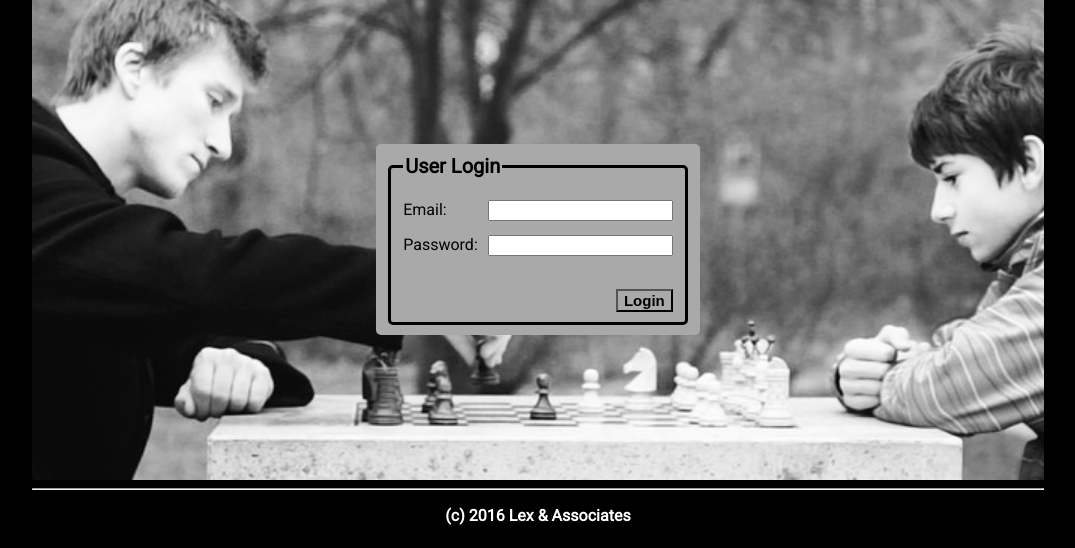
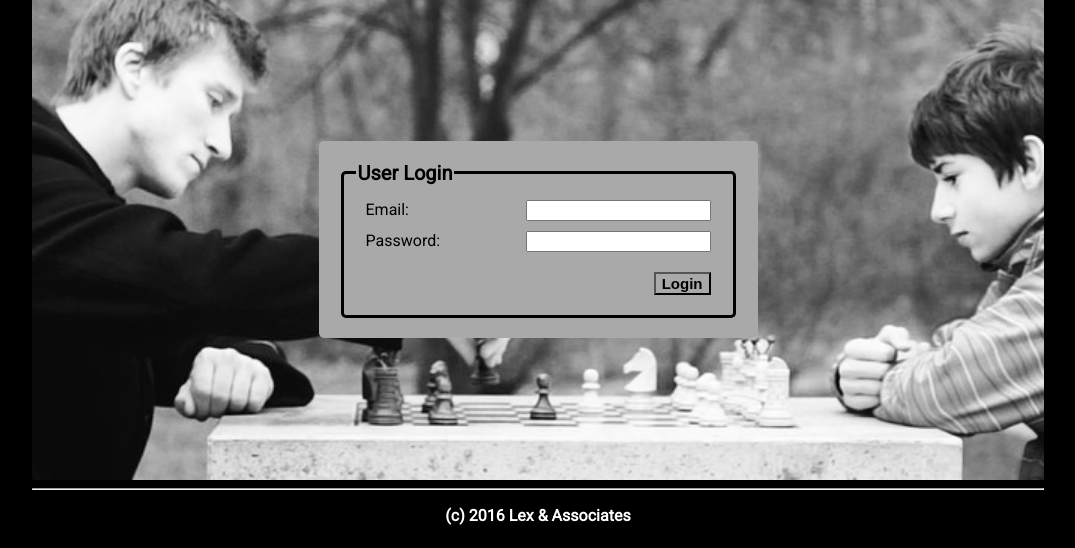
Before and after one commit to OldScotsGuy/OnlineProjectManagement, a PHP site: page / in a window 1280 px wide. Shown: the part 252-800 px from the top of the page, without its empty margins (102-1177 px from the left). Run offline with PHP 8.4, Linux system fonts and the light colour scheme; some libraries are stand-ins or nearby versions.

Commit message:
Document form styling left to implement - and document delete not implemented either ...

```diff
--- a/Assets/CSS/page.css
+++ b/Assets/CSS/page.css
@@ -83,7 +83,7 @@ h2 {
     font-size: 20px;
 }
 
-p, ul, #radio {
+p, ul {
     font-weight: 400;
 }
 
@@ -191,7 +191,7 @@ nav>li>a:hover {
 /* ==== */
 
 .subNav {
-    /* Centre horizontally content in main */
+    /* Centre content horizontally */
     display: flex;
     display: -webkit-flex; /* Safari */
     flex-direction: row;
@@ -235,11 +235,17 @@ main section a {
     color: black;
 }
 
-
 form {
+    display: table;
+    border-collapse: separate;
+    border-spacing: 10px;
     background-color: darkgrey;
     padding: 10px;
     border-radius: 5px;
+}
+
+.row {
+    display: table-row;
 }
 
 fieldset {
@@ -248,19 +254,29 @@ fieldset {
 }
 
 label {
+    display: table-cell;
     float: left;
     padding-right: 10px;
+    width: 150px;
 }
 
 input {
-    float: right;
+    display: table-cell;
+    float: left;
+}
+
+textarea {
+    display: table-cell;
+    float: left;
 }
 
 select {
-    float: right;
+    display: table-cell;
+    float: left;
 }
 
 .submit {
     background-color: darkgrey;
+    margin-top: 10px;
     float: right;
 }
--- a/Objects/Controller/DocumentController.php
+++ b/Objects/Controller/DocumentController.php
@@ -90,6 +90,7 @@ class DocumentController
                 break;
 
             case Action::Delete:
+                // TODO This section incomplete - 3 step process: 1) select project, 2) select document, 3) delete document
                 if (isset($_GET[Document::ID])) {
                     // Delete document from documents directory
                     $temp = $this->documentModel->retrieveDocument($_GET[Document::ID]);
@@ -101,7 +102,10 @@ class DocumentController
                     }
                     header('Location: index.php?page='. PageName::Document .'&action='. Action::View .'&'. Project::ID .'='.$_GET[Project::ID]);
                 } else {
-                    $this->message .= '<p>Select Task to delete</p>';
+                    $this->message .= '<p>Select Document to delete</p>';
+                    // Set projects listing
+                    $this->projects = $this->projectModel->retrieveProjects();
+                    if (count($this->projects) == 0) $this->message = "No projects to update";
                 }
                 break;
         }
--- a/Objects/Utils/FormComponents.php
+++ b/Objects/Utils/FormComponents.php
@@ -18,19 +18,7 @@ class FormComponents
     function header ($title, $message) {
         $html = array();
         $html[] = "<Legend>". $title ."</Legend>";
-        $html[] = "<p>" . $message ."</p>";
-        return $html;
-    }
-
-    function addField($type, $name, $text, $value, $validationText) {
-        $html = array();
-        $html[] = '<p><label for="' . $name . '">' . $text . '</label>';
-        $input = '<input type="'. $type . '" name="' . $name . '" id="' . $name . '"';
-        if ($value != null) {
-            $input .= ' value="' . $value .'" ';
-        }
-        $input .= $validationText .'/></p><br>';
-        $html[] = $input;
+        if ($message != '') $html[] = "<p>" . $message ."</p>";
         return $html;
     }
 
@@ -43,22 +31,34 @@ class FormComponents
         $html[] = '</ul></div>';
         return $html;
     }
-    function submitButton($name, $value) {
+
+    function addField($type, $name, $text, $value, $validationText) {
         $html = array();
-        $html[] = '<br><p><input type="submit" name="' . $name . '" value="'. $value .'" class="submit"/></p>';
+        $html[] = '<div class="row"><label for="' . $name . '">' . $text . '</label>';
+        $input = '<input type="'. $type . '" name="' . $name . '" id="' . $name . '"';
+        if ($value != null) {
+            $input .= ' value="' . $value .'" ';
+        }
+        $input .= $validationText .'/></div>';
+        $html[] = $input;
         return $html;
     }
 
     function addTextArea($name, $text, $value) {
         $html = array();
-        $html[] = '<label for="' . $name . '">' . $text . '</label>';
-        $input = '<input type="textarea" rows="5" cols="50" name="' . $name . '" id="' . $name . '"';
+        $html[] = '<div class="row"><label for="' . $name . '">' . $text . '</label>';
+        $input = '<textarea rows="5" cols="50" name="' . $name . '" id="' . $name . '">';
         if ($value != null) {
-            $input .= ' value="' . $value .'"/><br>';
-        } else {
-            $input .= '/><br>';
+            $input .= $value;
         }
+        $input .= '</textarea></div>';
         $html[] = $input;
+        return $html;
+    }
+
+    function submitButton($name, $value) {
+        $html = array();
+        $html[] = '<div class="row"><input type="submit" name="' . $name . '" value="'. $value .'" class="submit"/></div>';
         return $html;
     }
 
@@ -68,19 +68,19 @@ class FormComponents
 
     function addRole($value) {
         $html = array();
-        $html[] = '<p><label for="' . User::Role . '">Project Role: </label>';
+        $html[] = '<div class="row"><label for="' . User::Role . '">Project Role: </label>';
         $html[] = '<select name = "' . User::Role . '" id="' . User::Role . '">';
         $html[] = '<option value = "' . User::RoleLead . '" ' . ($value == User::RoleLead ? "selected " : "") . '>Project Lead</option>';
         $html[] = '<option value = "' . User::RoleMember . '" ' . ($value == User::RoleMember ? "selected " : "") . '>Project Member</option>';
         $html[] = '<option value = "' . User::RoleClient . '" ' . ($value == User::RoleClient ? "selected " : "") . '>Project Client</option>';
         $html[] = '<option value = "' . User::RoleAdmin . '" ' . ($value == User::RoleAdmin ? "selected " : "") . '>Admin</option>';
-        $html[] = '</select></p>';
+        $html[] = '</select></div>';
         return $html;
     }
 
     function selectUser($label, $users) {
         $html = array();
-        $html[] = '<p><label for="' . User::Email . '">' . $label . '</label>';
+        $html[] = '<div class="row"><label for="' . User::Email . '">' . $label . '</label>';
         $select = '<select name = "' . User::Email . '" id="' . User::Email . '"';
         if (count($users) == 0) {
             $select .= ' disabled>';
@@ -91,7 +91,7 @@ class FormComponents
         foreach ($users as $user) {
             $html[] = '<option value = "'. $user[User::Email] .'">Username: ' . $user[User::Username] . '  Role: ' . $user[User::Role] . '  Email: ' . $user[User::Email] .'</option>';
         }
-        $html[] = '</select></p>';
+        $html[] = '</select></div>';
         return $html;
     }
 
@@ -102,7 +102,7 @@ class FormComponents
     function selectProject($label, $projects) {
         $html = array();
         // Project selection drop down box
-        $html[] = '<p><label for="' . Project::ID . '">' . $label . '</label>';
+        $html[] = '<div class="row"><label for="' . Project::ID . '">' . $label . '</label>';
         $select = '<select name = "' . Project::ID . '" id="' . Project::ID . '"';
         if (count($projects) == 0) {
             $select .= ' disabled>';
@@ -113,19 +113,19 @@ class FormComponents
         foreach ($projects as $project) {
             $html[] = '<option value = "'. $project[Project::ID] .'">Title: ' . $project[Project::Title] . '--Project Lead: ' . $project[Project::Lead] . '</option>';
         }
-        $html[] = '</select></p>';
+        $html[] = '</select></div>';
         return $html;
     }
 
     function addUserInput($name, $label, $value, $userList) {
         $html = array();
-        $html[] = '<p><label for="' . $name .'">' . $label . '</label>';
+        $html[] = '<div class="row"><label for="' . $name .'">' . $label . '</label>';
         $html[] = '<select name = "' . $name .'" id="' . $name .'">';
 
         for ($i=0; $i<count($userList); $i++) {
             $html[] = '<option value = "' . $userList[$i][User::Email] . '" ' . ($value == $userList[$i][User::Email] ? " selected " : "") . '>' . $userList[$i][User::Username] . '</option>';
         }
-        $html[] = '</select></p>';
+        $html[] = '</select></div>';
         return $html;
     }
 
@@ -136,10 +136,10 @@ class FormComponents
     function uploadDocument($projectID) {
         $html = array();
         $html[] = '<input type="hidden" name="' . Project::ID . '" value="' . $projectID . '"/>';   // Carry ProjectID across
-        $html[] = '<p><label for="' . Document::Title . '">Document Title:</label>';
-        $html[] = '<input type="text" name="' . Document::Title . '" id="' . Document::Title . '" size="100"  maxlength="1280" required /></p>';
-        $html[] = '<p><input type="file" name="' . Document::FileName . '" required />';
-        $html[] = '<input type="submit" name="' . Form::SubmitData . '" value="Upload" /></p>';
+        $html[] = '<div class="row"><label for="' . Document::Title . '">Document Title:</label>';
+        $html[] = '<input type="text" name="' . Document::Title . '" id="' . Document::Title . '" size="50"  maxlength="128" required /></div>';
+        $html[] = '<div class="row"><label for="' . Document::FileName . '">Document Filename:</label>';
+        $html[] = '<input type="file" name="' . Document::FileName . '" id="' . Document::FileName . '"required /></div>';
         return $html;
     }
 }
--- a/Objects/View/DocumentView.php
+++ b/Objects/View/DocumentView.php
@@ -34,7 +34,7 @@ class DocumentView extends DocumentController
                     $this->displayUploadForm();
                     break;
                 case Action::Delete:
-
+                    // TODO implement document delete!!!
                     break;
             }
         } else {
@@ -45,8 +45,6 @@ class DocumentView extends DocumentController
     }
 
     function displayHeader() {
-        // Title and Message
-        $this->html = array_merge($this->html, $this->formComponents->header(ucfirst($this->action) . " Project Documents", $this->message));
 
         // Navigation links
         if ($_SESSION[User::Role] == User::RoleLead || $_SESSION[User::Role] == User::RoleAdmin) {
@@ -60,8 +58,13 @@ class DocumentView extends DocumentController
     function selectProject() {
         $this->html[] = '<form action ="index.php?page='. PageName::Document .'&action=' . $this->action . '" method="post">';
         $this->html[] = '<fieldset>';
-            // Select Project
+
+        // Title and Message
+        $this->html = array_merge($this->html, $this->formComponents->header(ucfirst($this->action) . " Project Documents", $this->message));
+
+        // Select Project
         $this->html = array_merge($this->html, $this->formComponents->selectProject('Select Project:', $this->projects));
+
         // Submit button
         $this->html = array_merge($this->html, $this->formComponents->submitButton(Form::SubmitSelection, "Select Project:"));
 
@@ -70,6 +73,9 @@ class DocumentView extends DocumentController
     }
 
     function displayDocuments() {
+        // Title and Message
+        $this->html = array_merge($this->html, $this->formComponents->header(ucfirst($this->action) . " Project Documents", $this->message));
+
         foreach ($this->documents as $document) {
             $this->html[] = '<p><a href="' . Document::Path . $document[Document::FileName] . '" target="_blank">' . $document[Document::Title] .'</a></p>';
             if ($this->canDeleteDocument) $this->html[] = '<p><a href="index.php?page=document&action='. Action::Delete .'&'. Document::ID .'=' . $document[Document::ID] . '&'. Project::ID .'=' . $this->projectID . '">Delete Document</a></p>';
@@ -79,7 +85,14 @@ class DocumentView extends DocumentController
     function displayUploadForm() {
         $this->html[] = '<form action="index.php?page='. PageName::Document .'&action=' . Action::Upload . '" method="post" enctype="multipart/form-data">';
         $this->html[] = '<fieldset>';
+
+        // Title and Message
+        $this->html = array_merge($this->html, $this->formComponents->header(ucfirst($this->action) . " Project Documents", $this->message));
         $this->html = array_merge($this->html, $this->formComponents->uploadDocument($this->projectID));
+
+        // Submit button
+        $this->html = array_merge($this->html, $this->formComponents->submitButton(Form::SubmitData, "Upload File"));
+
         $this->html[] = '</fieldset>';
         $this->html[] = '</form>';
 
--- a/Objects/View/ProjectView.php
+++ b/Objects/View/ProjectView.php
@@ -37,9 +37,6 @@ class ProjectView extends ProjectController
 
     function displayHeader() {
 
-        // Title and Message
-        $this->html = array_merge($this->html, $this->formComponents->header(ucfirst($this->action) . " Project", $this->message));
-
         // Navigation links
         $navigationLinks = array(   'Create Project' => 'index.php?page='. PageName::Project .'&action=' . Action::Create,
                                     'Update Project' => 'index.php?page='. PageName::Project .'&action=' . Action::Update,
@@ -50,8 +47,12 @@ class ProjectView extends ProjectController
     function displayProjectSelectionForm() {
         $this->html[] = '<form action ="index.php?page='. PageName::Project .'&action=' . $this->action .'" method="post">';
         $this->html[] = '<fieldset>';
+
+        // Title and Message
+        $this->html = array_merge($this->html, $this->formComponents->header(ucfirst($this->action) . " Project", $this->message));
+
         // Project selection drop down box
-        $this->html = array_merge($this->html, $this->formComponents->selectProject('Select Project to ' . ucfirst($this->action) . ':', $this->projects));
+        $this->html = array_merge($this->html, $this->formComponents->selectProject('Select Project:', $this->projects));
 
         // Submit button
         $this->html = array_merge($this->html, $this->formComponents->submitButton(Form::SubmitSelection, "Select Project to ".ucfirst($this->action)));
@@ -63,21 +64,24 @@ class ProjectView extends ProjectController
         $this->html[] = '<form action ="index.php?page=project&action=' . $this->action .'" method="post">';
         $this->html[] = '<fieldset>';
 
+        // Title and Message
+        $this->html = array_merge($this->html, $this->formComponents->header(ucfirst($this->action) . " Project", $this->message));
+
         // Display project description
         $value = (isset($this->displayValues[Project::Title]) ? $this->displayValues[Project::Title] : null );
-        $this->html = array_merge($this->html, $this->formComponents->addField("text", Project::Title, "Title:", $value, 'required'));
+        $this->html = array_merge($this->html, $this->formComponents->addField("text", Project::Title, "Title:", $value, 'required size="40" maxlength="40"'));
 
         // Display project description
         $value = (isset($this->displayValues[Project::Description]) ? $this->displayValues[Project::Description] : null );
         $this->html = array_merge($this->html, $this->formComponents->addTextArea(Project::Description, "Description:", $value));
 
         // Display project lead Options
-        $label = 'Project ' . ucfirst(Project::LeadEmail) . ': ';
+        $label = 'Project Lead: ';
         $value = (isset($this->displayValues[Project::LeadEmail]) ? $this->displayValues[Project::LeadEmail] : null);
         $this->html = array_merge($this->html, $this->formComponents->addUserInput(Project::LeadEmail, $label, $value, $this->usersLead));
 
         // Display project client options
-        $label = 'Project ' . ucfirst(Project::ClientEmail) . ': ';
+        $label = 'Project Client: ';
         $value = (isset($this->displayValues[Project::ClientEmail]) ? $this->displayValues[Project::ClientEmail] : null);
         $this->html = array_merge($this->html, $this->formComponents->addUserInput(Project::ClientEmail, $label, $value, $this->usersClient));
 
--- a/Objects/View/TaskView.php
+++ b/Objects/View/TaskView.php
@@ -29,18 +29,19 @@ class TaskView extends TaskController
     }
 
     function displayTaskForm() {
+        // Task Entry Form
+        $this->html[] = '<form action ="index.php?page='. PageName::Task .'&action=' . $this->action .'" method="post">';
+        $this->html[] = '<fieldset>';
+
         // Title and message
         $this->html = array_merge($this->html, $this->formComponents->header(ucfirst($this->action) . " Task", $this->message));
 
-        // Task Entry Form
-        $this->html[] = '<form action ="index.php?page='. PageName::Task .'&action=' . $this->action .'" method="post">';
-
         // Select Project Task belongs to
-        $this->html = array_merge($this->html, $this->formComponents->selectProject('Select Project Task Belongs to: :', $this->projects));
+        $this->html = array_merge($this->html, $this->formComponents->selectProject('Select Project:', $this->projects));
 
         // Enter Task name
         $value = (isset($this->displayValues[Task::Name]) ? $this->displayValues[Task::Name] : null );
-        $this->html = array_merge($this->html, $this->formComponents->addField("text", Task::Name, "Task Name:", $value, 'required'));
+        $this->html = array_merge($this->html, $this->formComponents->addField("text", Task::Name, "Task Name:", $value, 'required maxlength="80" size="40"'));
 
         // Enter Task Start Date
         $value = (isset($this->displayValues[Task::StartDate]) ? $this->displayValues[Task::StartDate] : null );
@@ -52,7 +53,7 @@ class TaskView extends TaskController
 
         // Enter Percentage Task Complete
         $value = (isset($this->displayValues[Task::Percent]) ? $this->displayValues[Task::Percent] : null );
-        $this->html = array_merge($this->html, $this->formComponents->addField("number", Task::Percent, "Task Percentage Complete:", $value, 'required min="0" max="100"'));
+        $this->html = array_merge($this->html, $this->formComponents->addField("number", Task::Percent, "Task % Complete:", $value, 'required min="0" max="100"'));
 
         // Enter Task Number - for display purposes only
         $value = (isset($this->displayValues[Task::No]) ? $this->displayValues[Task::No] : null );
@@ -71,6 +72,7 @@ class TaskView extends TaskController
         // Submit button
         $this->html = array_merge($this->html, $this->formComponents->submitButton(Form::SubmitData, ucfirst($this->action) . " Task"));
 
+        $this->html[] = '</fieldset>';
         $this->html[] = '</form>';
     }
 
--- a/Objects/View/UserView.php
+++ b/Objects/View/UserView.php
@@ -75,7 +75,7 @@ class UserView extends UserController
         $this->html = array_merge($this->html, $this->formComponents->header(ucfirst($this->action) . " User", $this->message));
 
         // User select
-        $this->html = array_merge($this->html, $this->formComponents->selectUser('Select User to ' . ucfirst($this->action) . ':', $this->users));
+        $this->html = array_merge($this->html, $this->formComponents->selectUser('Select User:', $this->users));
         // Submit button
         $this->html = array_merge($this->html, $this->formComponents->submitButton(Form::SubmitSelection, "Select User to ".ucfirst($this->action)));
 
```
